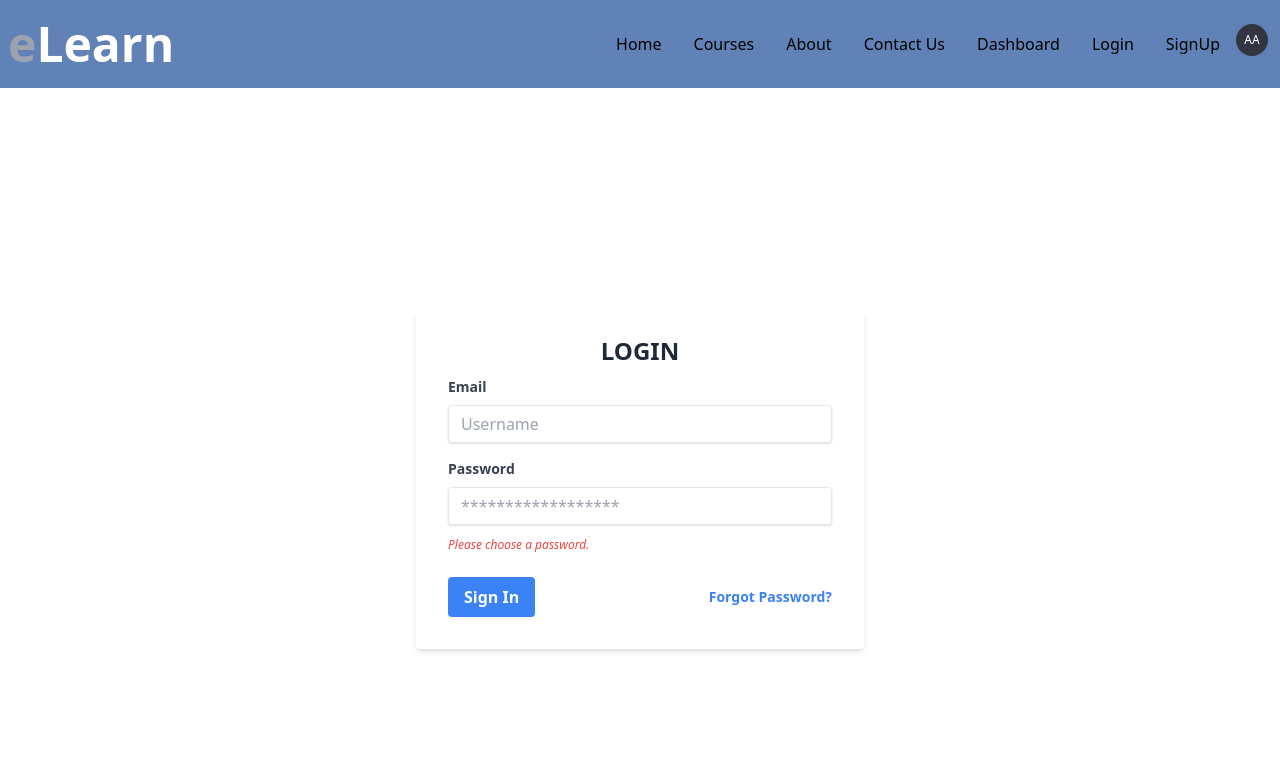
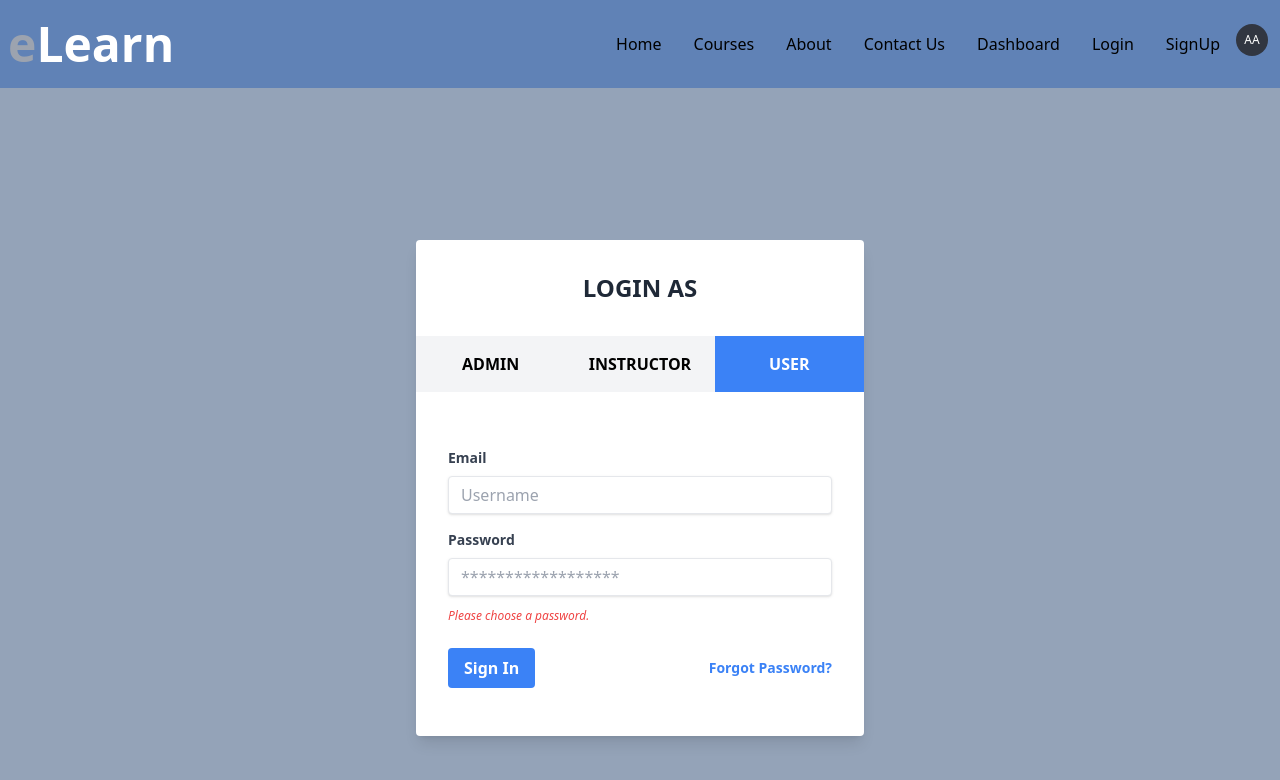
Before and after one commit to Nahid-Hasan-Sourav/elearn-client-side, a React (Vite) app: page /login in a window 1280 px wide. Shown: the top 780 px of the page. Built offline with nearby package versions, Linux system fonts and the light colour scheme.

Commit message:
added user login page and added admin,user,instructor login component and button

```diff
--- /dev/null
+++ b/src/pages/Login/AdminLogin/AdminLogin.jsx
@@ -0,0 +1,52 @@
+
+
+const AdminLogin = () => {
+    return (
+        <>
+          <form className="px-8 pt-6 pb-8 mb-4 ">
+
+          <div className="mb-4">
+            <label className="block mb-2 text-sm font-bold text-gray-700">
+             Email
+            </label>
+            <input
+              className="w-full px-3 py-2 leading-tight text-gray-700 border rounded shadow appearance-none focus:outline-none focus:shadow-outline"
+              id="username"
+              type="text"
+              placeholder="Username"
+            />
+          </div>
+          <div className="mb-6">
+            <label className="block mb-2 text-sm font-bold text-gray-700">
+              Password
+            </label>
+            <input
+              className="w-full px-3 py-2 mb-3 leading-tight text-gray-700 border rounded shadow appearance-none focus:outline-none focus:shadow-outline"
+              id="password"
+              type="password"
+              placeholder="******************"
+            />
+            <p className="text-xs italic text-red-500">
+              Please choose a password.
+            </p>
+          </div>
+          <div className="flex items-center justify-between">
+            <button
+              className="px-4 py-2 font-bold text-white bg-blue-500 rounded hover:bg-blue-700 focus:outline-none focus:shadow-outline"
+              type="button"
+            >
+              Sign In
+            </button>
+            <a
+              className="inline-block text-sm font-bold text-blue-500 align-baseline hover:text-blue-800"
+              href="#"
+            >
+              Forgot Password?
+            </a>
+          </div>
+        </form>
+        </>
+    );
+};
+
+export default AdminLogin;
--- /dev/null
+++ b/src/pages/Login/InstructorLogin/InstructorLogin.jsx
@@ -0,0 +1,52 @@
+
+
+const InstructorLogin = () => {
+    return (
+        <>
+          <form className="px-8 pt-6 pb-8 mb-4 ">
+
+          <div className="mb-4">
+            <label className="block mb-2 text-sm font-bold text-gray-700">
+             Email
+            </label>
+            <input
+              className="w-full px-3 py-2 leading-tight text-gray-700 border rounded shadow appearance-none focus:outline-none focus:shadow-outline"
+              id="username"
+              type="text"
+              placeholder="Username"
+            />
+          </div>
+          <div className="mb-6">
+            <label className="block mb-2 text-sm font-bold text-gray-700">
+              Password
+            </label>
+            <input
+              className="w-full px-3 py-2 mb-3 leading-tight text-gray-700 border rounded shadow appearance-none focus:outline-none focus:shadow-outline"
+              id="password"
+              type="password"
+              placeholder="******************"
+            />
+            <p className="text-xs italic text-red-500">
+              Please choose a password.
+            </p>
+          </div>
+          <div className="flex items-center justify-between">
+            <button
+              className="px-4 py-2 font-bold text-white bg-blue-500 rounded hover:bg-blue-700 focus:outline-none focus:shadow-outline"
+              type="button"
+            >
+              Sign In
+            </button>
+            <a
+              className="inline-block text-sm font-bold text-blue-500 align-baseline hover:text-blue-800"
+              href="#"
+            >
+              Forgot Password?
+            </a>
+          </div>
+        </form>
+        </>
+    );
+};
+
+export default InstructorLogin;
--- a/src/pages/Login/Login.jsx
+++ b/src/pages/Login/Login.jsx
@@ -1,52 +1,58 @@
+import { useState } from "react";
+import UserLogin from "./UserLogin/UserLogin";
+import InstructorLogin from "./InstructorLogin/InstructorLogin";
+import AdminLogin from "./AdminLogin/AdminLogin";
 
 const Login = () => {
+  const[loginUser,setLoginloginUser]=useState('user')
     return (
-     <div className="flex items-center justify-center w-screen h-screen">
-        <div className="w-full max-w-md mx-auto">
-        <form className="px-8 pt-6 pb-8 mb-4 bg-white rounded shadow-md">
-            <div>
-                <h2 className="text-2xl font-bold text-center mb-[10px]">LOGIN</h2>
-            </div>
-          <div className="mb-4">
-            <label className="block mb-2 text-sm font-bold text-gray-700">
-             Email
-            </label>
-            <input
-              className="w-full px-3 py-2 leading-tight text-gray-700 border rounded shadow appearance-none focus:outline-none focus:shadow-outline"
-              id="username"
-              type="text"
-              placeholder="Username"
-            />
-          </div>
-          <div className="mb-6">
-            <label className="block mb-2 text-sm font-bold text-gray-700">
-              Password
-            </label>
-            <input
-              className="w-full px-3 py-2 mb-3 leading-tight text-gray-700 border rounded shadow appearance-none focus:outline-none focus:shadow-outline"
-              id="password"
-              type="password"
-              placeholder="******************"
-            />
-            <p className="text-xs italic text-red-500">
-              Please choose a password.
-            </p>
-          </div>
-          <div className="flex items-center justify-between">
-            <button
-              className="px-4 py-2 font-bold text-white bg-blue-500 rounded hover:bg-blue-700 focus:outline-none focus:shadow-outline"
-              type="button"
-            >
-              Sign In
-            </button>
-            <a
-              className="inline-block text-sm font-bold text-blue-500 align-baseline hover:text-blue-800"
-              href="#"
-            >
-              Forgot Password?
-            </a>
-          </div>
-        </form>
+     <div className="flex items-center justify-center w-screen h-screen bg-slate-400">
+        <div className="w-full max-w-md mx-auto bg-white rounded shadow-lg">
+
+        <h1 className="font-bold text-2xl uppercase text-center my-8">
+          LogIn As
+        </h1>
+        <div className="flex mb-8">
+          <button
+            className={`flex-1 font-bold py-4 text-black ${
+              loginUser === "admin" ? "bg-blue-500 text-white" : "bg-gray-100"
+            }`}
+            onClick={() => setLoginloginUser("admin")}
+          >
+            ADMIN
+          </button>
+
+          <button
+            className={`flex-1 font-bold py-4 text-black ${
+              loginUser === "instructor"
+                ? "bg-blue-500 text-white"
+                : "bg-gray-100"
+            }`}
+            onClick={() => setLoginloginUser("instructor")}
+          >
+            INSTRUCTOR
+          </button>
+
+          <button
+            className={`flex-1 font-bold py-4 text-black ${
+              loginUser === "user" ? "bg-blue-500 text-white" : "bg-gray-100"
+            }`}
+            onClick={() => setLoginloginUser("user")}
+          >
+            USER
+          </button>
+        </div>
+        <div
+          className={`transition-opacity duration-1000 ease-in-out ${
+            loginUser === "admin" || loginUser === "user" || loginUser === "instructor"
+              ? "opacity-100"
+              : "opacity-0"
+          }`}
+        >
+          {loginUser === "user" && <UserLogin/>}
+          {loginUser === "instructor" && <InstructorLogin/>}
+          {loginUser === "admin" && <AdminLogin/>}
+        </div>
 
       </div>
      </div>
--- /dev/null
+++ b/src/pages/Login/UserLogin/UserLogin.jsx
@@ -0,0 +1,51 @@
+
+const UserLogin = () => {
+    return (
+        <>
+          <form className="px-8 pt-6 pb-8 mb-4">
+
+          <div className="mb-4">
+            <label className="block mb-2 text-sm font-bold text-gray-700">
+             Email
+            </label>
+            <input
+              className="w-full px-3 py-2 leading-tight text-gray-700 border rounded shadow appearance-none focus:outline-none focus:shadow-outline"
+              id="username"
+              type="text"
+              placeholder="Username"
+            />
+          </div>
+          <div className="mb-6">
+            <label className="block mb-2 text-sm font-bold text-gray-700">
+              Password
+            </label>
+            <input
+              className="w-full px-3 py-2 mb-3 leading-tight text-gray-700 border rounded shadow appearance-none focus:outline-none focus:shadow-outline"
+              id="password"
+              type="password"
+              placeholder="******************"
+            />
+            <p className="text-xs italic text-red-500">
+              Please choose a password.
+            </p>
+          </div>
+          <div className="flex items-center justify-between">
+            <button
+              className="px-4 py-2 font-bold text-white bg-blue-500 rounded hover:bg-blue-700 focus:outline-none focus:shadow-outline"
+              type="button"
+            >
+              Sign In
+            </button>
+            <a
+              className="inline-block text-sm font-bold text-blue-500 align-baseline hover:text-blue-800"
+              href="#"
+            >
+              Forgot Password?
+            </a>
+          </div>
+        </form>
+        </>
+    );
+};
+
+export default UserLogin;
--- a/src/pages/SignUp/SignUp.jsx
+++ b/src/pages/SignUp/SignUp.jsx
@@ -7,8 +7,8 @@ const SignUp = () => {
   const [userType, setUserType] = useState("user");
 
   return (
-    <div className="flex items-center justify-center w-screen h-screen ">
-      <div className="w-full max-w-md mx-auto bg-white rounded shadow-lg">
+    <div className="flex items-center justify-center w-screen h-screen bg-slate-400">
+      <div className="w-full max-w-lg mx-auto bg-white rounded shadow-lg">
         <h1 className="font-bold text-2xl uppercase text-center my-8">
           Sign Up As
         </h1>
```
